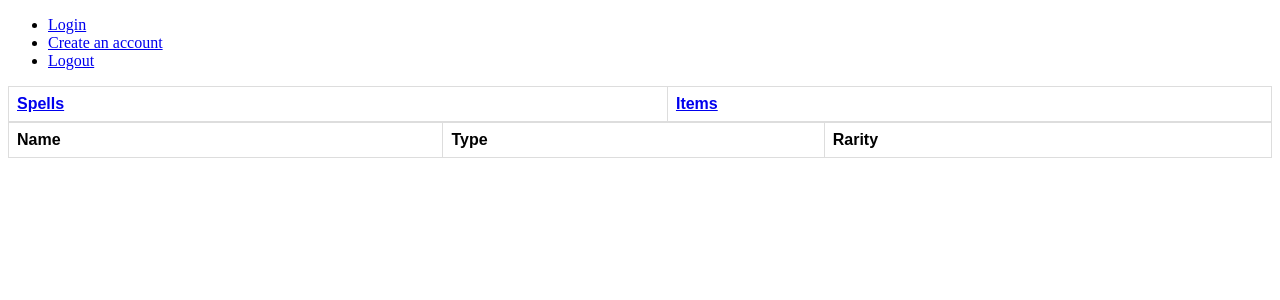
After one commit to Dinnoman17441/DNDDATABASE, a Flask app: page /items in a window 1280 px wide. The commit adds this page. Shown: the top 300 px of the page. Run offline with Flask 2, Linux system fonts and the light colour scheme; data that the repository does not hold is empty.

Commit message:
0.1.3 | Added relationships and basic content pages

```diff
--- a/main.py
+++ b/main.py
@@ -61,6 +61,20 @@ def logout():
         return redirect('/login', error = 'not currently logged in')
     return redirect('/')
 
+@app.route('/')
+def contents():
+    return render_template('contents.html')
+
+@app.route('/spells')
+def spells():
+    spells = models.Spell.query.all()
+    return render_template('spells.html', spells=spells)
+
+@app.route('/items')
+def items():
+    items = models.Item.query.all()
+    return render_template('items.html', items=items)
+
 if __name__ == "__main__":
     app.run(debug=True)
 
--- /dev/null
+++ b/static/styles.css
@@ -0,0 +1,15 @@
+table {
+    font-family: arial, sans-serif;
+    border-collapse: collapse;
+    width: 100%;
+  }
+
+  td, th {
+    border: 1px solid #dddddd;
+    text-align: left;
+    padding: 8px;
+  }
+
+  tr:nth-child(even) {
+    background-color: #dddddd;
+  }
--- a/templates/contents.html
+++ b/templates/contents.html
@@ -19,8 +19,14 @@
             <li class="navth"><a href="/logout">Logout</a></li>
         </ul>
     </nav>
-
-
-
-
+    <table>
+        <tr>
+            <th><a href="/spells">Spells</a></th>
+            <th><a href="/items">Items</a></th>
+        </tr>
+    </table>
+    <div class="content">
+        {% block body %}
+        {% endblock body %}
+    </div>
 </body>
--- /dev/null
+++ b/templates/items.html
@@ -0,0 +1,20 @@
+{% extends 'contents.html' %}
+{% block body %}
+
+<table>
+    <tr>
+        <th>Name</th>
+        <th>Type</th>
+        <th>Rarity</th>
+    </tr>
+    {% for item in items %}
+        <tr>
+            <th>{{ item.ItemName }}</th>
+            <th>{{ item.ItemType }}</th>
+            <th>{{ item.ItemRarity }}</th>
+        </tr>
+    {% endfor %}
+</table>
+
+
+{% endblock body %}
```
Also changed, not shown: models.py (+11 -2 lines), templates/spells.html (added, +21 -0 lines), dnd.db.
